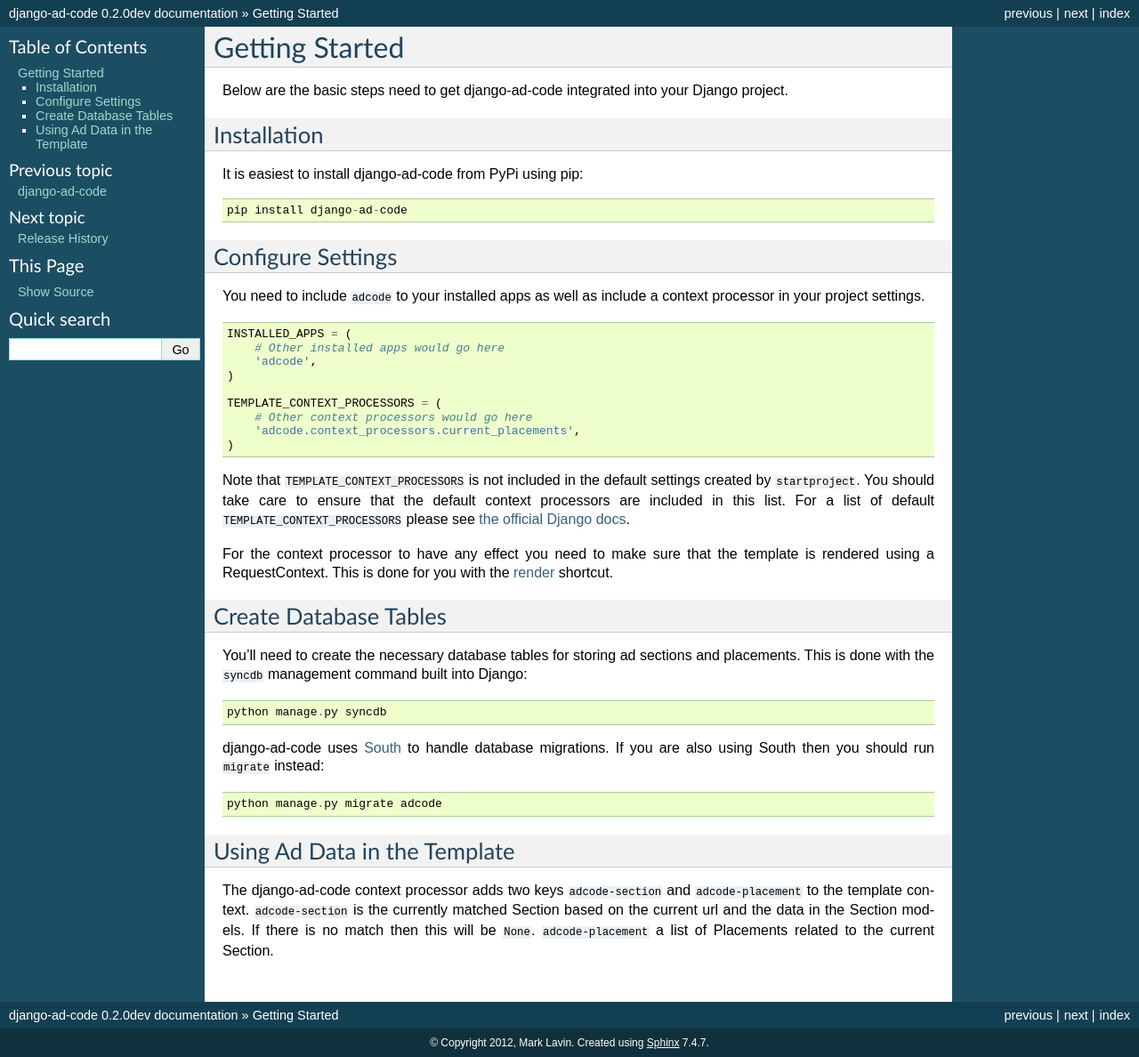
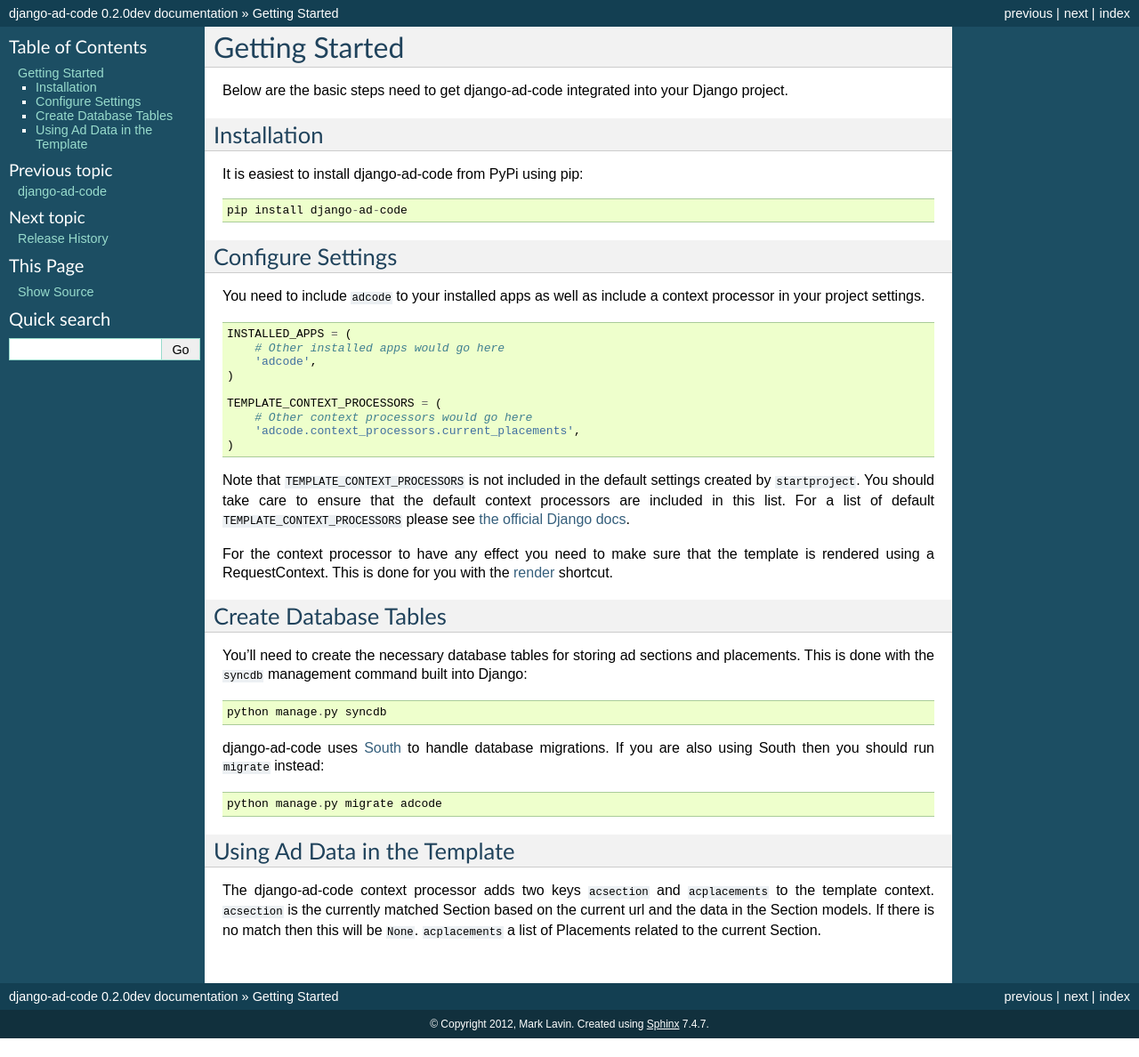
Before and after one commit to mlavin/django-ad-code, a Sphinx documentation site: the page built from docs/quick-start.rst, in a window 1280 px wide. Shown: the whole page at 89% size. Built offline with Sphinx 7.4.7, drawn with Linux system fonts in a browser that asks for light colours; after the commit the page ends 1167 px from its top, so only the background shows below that.

Commit message:
Update docs.

```diff
--- a/docs/quick-start.rst
+++ b/docs/quick-start.rst
@@ -59,8 +59,8 @@
 Using Ad Data in the Template
 ------------------------------------
 
-The django-ad-code context processor adds two keys ``adcode-section`` and
-``adcode-placement`` to the template context. ``adcode-section`` is the currently
+The django-ad-code context processor adds two keys ``acsection`` and
+``acplacements`` to the template context. ``acsection`` is the currently
 matched Section based on the current url and the data in the Section models. If
-there is no match then this will be ``None``. ``adcode-placement`` a list
+there is no match then this will be ``None``. ``acplacements`` a list
 of Placements related to the current Section.
```
